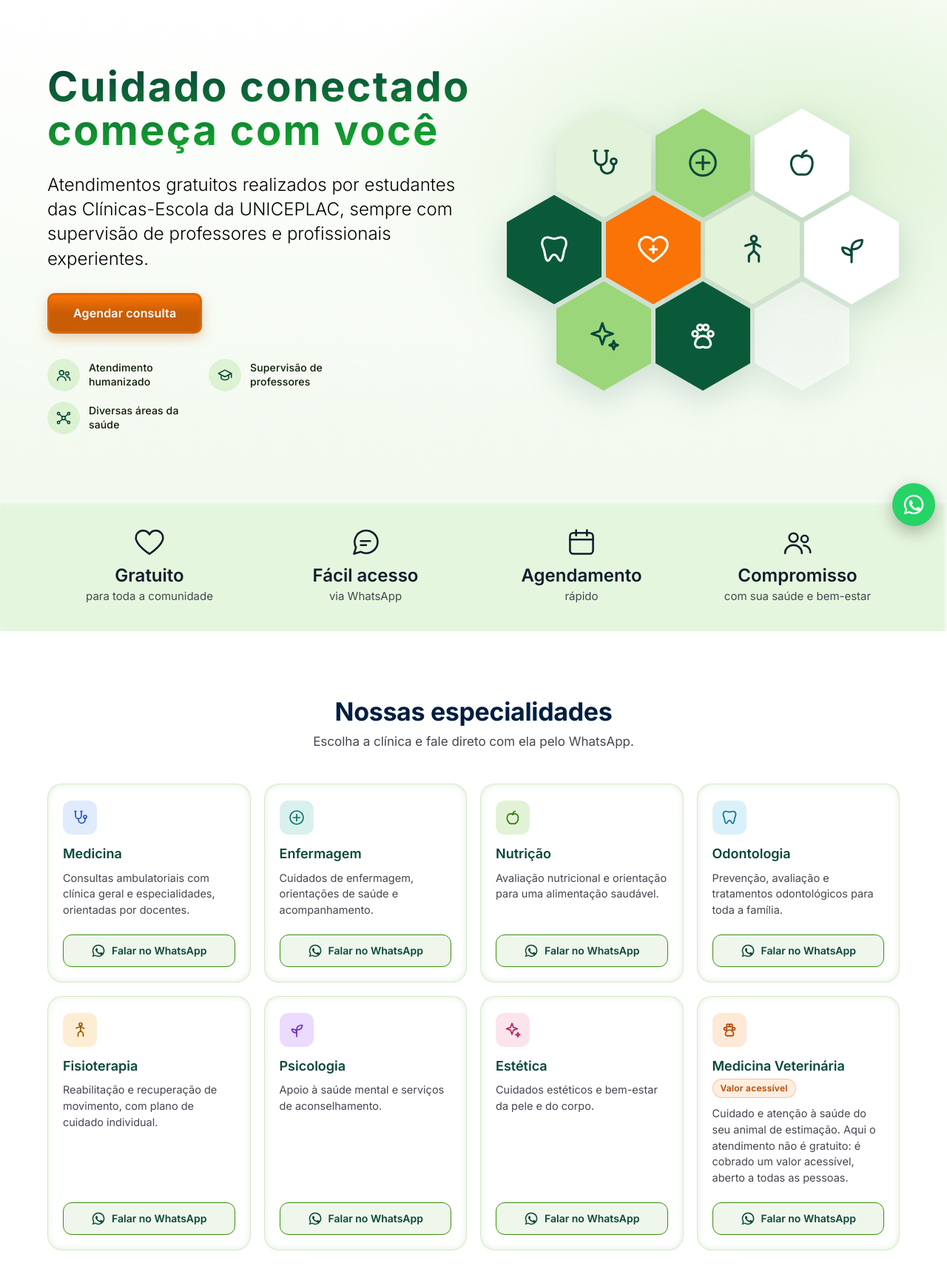
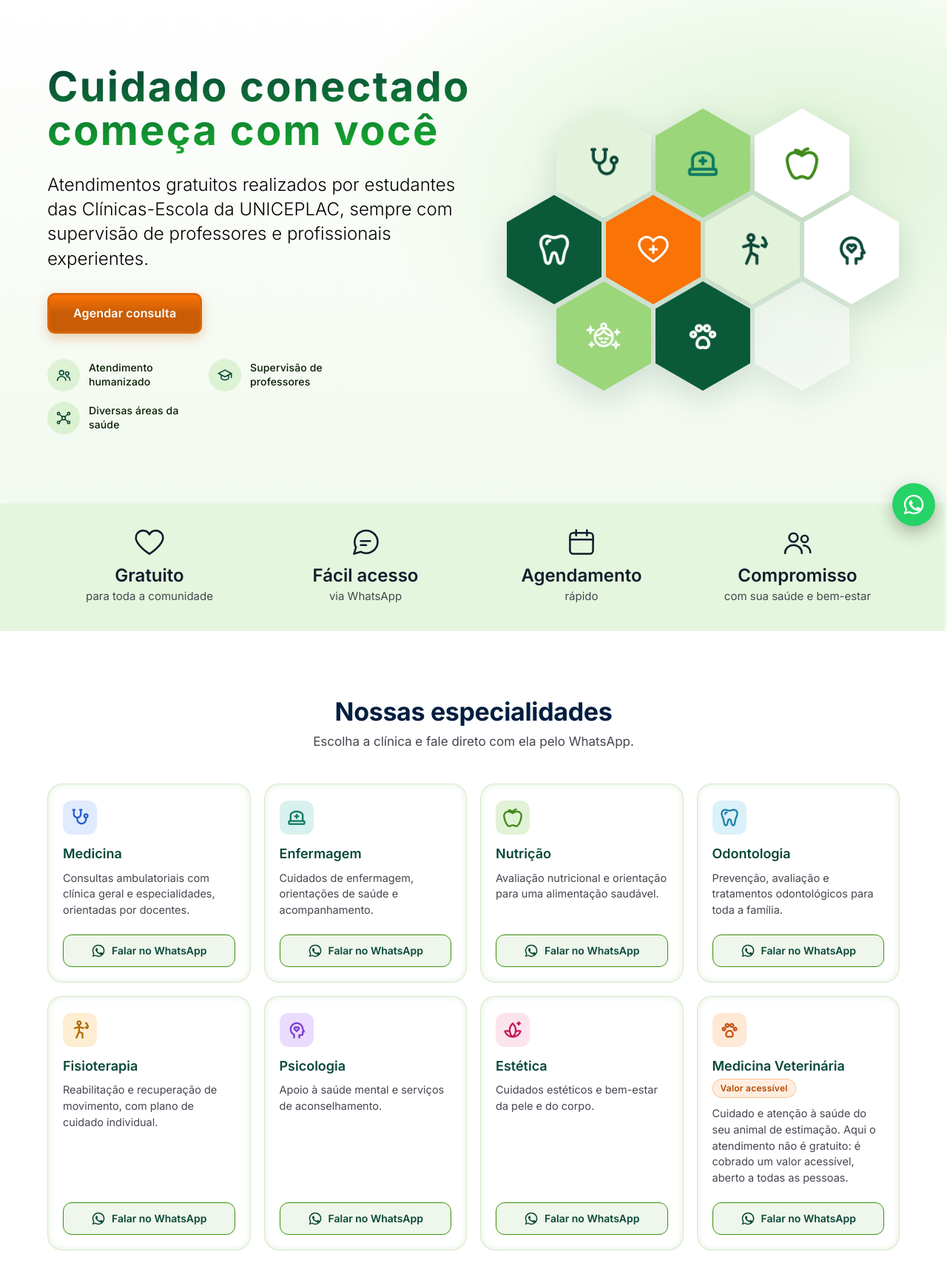
Before and after one commit to mikeds411/lpconecta, a Django app: page / in a window 1280 px wide. Shown: the part 73-1803 px from the top of the page at 74% size. Run offline with Django 5.2, Linux system fonts and the light colour scheme.

Commit message:
Ícones próprios nas especialidades e na colmeia
- Cartões de Especialidades: ícones coloridos de cada clínica (WebP 112px)
- Colmeia do topo: mesmos ícones, com versões em verde-escuro/branco
  para Medicina, Fisioterapia, Psicologia e Estética
- Ícone fica branco nos hexágonos escuros e no hover laranja

Co-Authored-By: Claude Opus 5.5 <noreply@anthropic.com>

```diff
--- a/static/landing/css/styles.css
+++ b/static/landing/css/styles.css
@@ -312,3 +312,11 @@ a.hex:hover,a.hex:focus-visible{--bg:var(--orange-400);--fg:#fff;transform:scale
 .reviews__head h3::before{content:"";flex:none;width:6px;height:1.1em;border-radius:3px;background:linear-gradient(180deg,var(--orange-400),var(--orange-600))}
 .reviews__head p{margin-top:4px;font-size:15px;color:var(--text)}
 .reviews .quotes{flex:1}
+
+/* ---------- Ícones das especialidades (imagens) ---------- */
+.clinic__ico img{width:28px;height:28px;object-fit:contain}
+
+/* ---------- Ícones da colmeia (imagens) ---------- */
+.hex__img{width:calc(var(--hw) * .38);height:calc(var(--hw) * .38);object-fit:contain;transition:filter .2s}
+/* em hexágonos escuros e no hover laranja, o ícone fica branco para manter o contraste */
+.hex--dark .hex__img,a.hex:hover .hex__img,a.hex:focus-visible .hex__img{filter:brightness(0) invert(1)}
--- a/templates/index.html
+++ b/templates/index.html
@@ -93,19 +93,19 @@
     <div class="hero__art" aria-label="As oito clínicas-escola">
       <div class="honey">
         <div class="honey__row">
-          <a class="hex hex--light" href="#clinica-medicina" aria-label="Medicina"><svg class="i"><use href="#c-medicina"/></svg></a>
-          <a class="hex hex--green" href="#clinica-enfermagem" aria-label="Enfermagem"><svg class="i"><use href="#c-enfermagem"/></svg></a>
-          <a class="hex hex--white" href="#clinica-nutricao" aria-label="Nutrição"><svg class="i"><use href="#c-nutricao"/></svg></a>
+          <a class="hex hex--light" href="#clinica-medicina" aria-label="Medicina"><img class="hex__img" src="{% static 'landing/assets/icons/colmeia-medicina.webp' %}" alt="" width="54" height="54"></a>
+          <a class="hex hex--green" href="#clinica-enfermagem" aria-label="Enfermagem"><img class="hex__img" src="{% static 'landing/assets/icons/enfermagem.webp' %}" alt="" width="54" height="54"></a>
+          <a class="hex hex--white" href="#clinica-nutricao" aria-label="Nutrição"><img class="hex__img" src="{% static 'landing/assets/icons/nutricao.webp' %}" alt="" width="54" height="54"></a>
         </div>
         <div class="honey__row">
-          <a class="hex hex--dark" href="#clinica-odontologia" aria-label="Odontologia"><svg class="i"><use href="#c-odontologia"/></svg></a>
+          <a class="hex hex--dark" href="#clinica-odontologia" aria-label="Odontologia"><img class="hex__img" src="{% static 'landing/assets/icons/odontologia.webp' %}" alt="" width="54" height="54"></a>
           <span class="hex hex--orange" aria-hidden="true"><svg class="i"><use href="#i-hands"/></svg></span>
-          <a class="hex hex--light" href="#clinica-fisioterapia" aria-label="Fisioterapia"><svg class="i"><use href="#c-fisioterapia"/></svg></a>
-          <a class="hex hex--white" href="#clinica-psicologia" aria-label="Psicologia"><svg class="i"><use href="#c-psicologia"/></svg></a>
+          <a class="hex hex--light" href="#clinica-fisioterapia" aria-label="Fisioterapia"><img class="hex__img" src="{% static 'landing/assets/icons/colmeia-fisioterapia.webp' %}" alt="" width="54" height="54"></a>
+          <a class="hex hex--white" href="#clinica-psicologia" aria-label="Psicologia"><img class="hex__img" src="{% static 'landing/assets/icons/colmeia-psicologia.webp' %}" alt="" width="54" height="54"></a>
         </div>
         <div class="honey__row">
-          <a class="hex hex--green" href="#clinica-estetica" aria-label="Estética"><svg class="i"><use href="#c-estetica"/></svg></a>
-          <a class="hex hex--dark" href="#clinica-veterinaria" aria-label="Medicina Veterinária"><svg class="i"><use href="#c-veterinaria"/></svg></a>
+          <a class="hex hex--green" href="#clinica-estetica" aria-label="Estética"><img class="hex__img" src="{% static 'landing/assets/icons/colmeia-estetica.webp' %}" alt="" width="54" height="54"></a>
+          <a class="hex hex--dark" href="#clinica-veterinaria" aria-label="Medicina Veterinária"><img class="hex__img" src="{% static 'landing/assets/icons/veterinaria.webp' %}" alt="" width="54" height="54"></a>
           <span class="hex hex--ghost" aria-hidden="true"></span>
         </div>
       </div>
@@ -133,49 +133,49 @@
 
     <ul class="clinics">
       <li class="clinic" id="clinica-medicina">
-        <span class="clinic__ico clinic__ico--blue"><svg class="i"><use href="#c-medicina"/></svg></span>
+        <span class="clinic__ico clinic__ico--blue"><img src="{% static 'landing/assets/icons/medicina.webp' %}" alt="" width="28" height="28" loading="lazy"></span>
         <h3>Medicina</h3>
         <p>Consultas ambulatoriais com clínica geral e especialidades, orientadas por docentes.</p>
         <a class="btn btn--wa" data-clinic="medicina" href="https://wa.me/5561999999999?text=Ol%C3%A1!%20Gostaria%20de%20agendar%20um%20atendimento%20na%20cl%C3%ADnica%20de%20Medicina." target="_blank" rel="noopener" aria-label="Falar com a clínica de Medicina no WhatsApp"><svg class="i"><use href="#i-whatsapp"/></svg>Falar no WhatsApp</a>
       </li>
       <li class="clinic" id="clinica-enfermagem">
-        <span class="clinic__ico clinic__ico--teal"><svg class="i"><use href="#c-enfermagem"/></svg></span>
+        <span class="clinic__ico clinic__ico--teal"><img src="{% static 'landing/assets/icons/enfermagem.webp' %}" alt="" width="28" height="28" loading="lazy"></span>
         <h3>Enfermagem</h3>
         <p>Cuidados de enfermagem, orientações de saúde e acompanhamento.</p>
         <a class="btn btn--wa" data-clinic="enfermagem" href="https://wa.me/5561999999999?text=Ol%C3%A1!%20Gostaria%20de%20agendar%20um%20atendimento%20na%20cl%C3%ADnica%20de%20Enfermagem." target="_blank" rel="noopener" aria-label="Falar com a clínica de Enfermagem no WhatsApp"><svg class="i"><use href="#i-whatsapp"/></svg>Falar no WhatsApp</a>
       </li>
       <li class="clinic" id="clinica-nutricao">
-        <span class="clinic__ico clinic__ico--lime"><svg class="i"><use href="#c-nutricao"/></svg></span>
+        <span class="clinic__ico clinic__ico--lime"><img src="{% static 'landing/assets/icons/nutricao.webp' %}" alt="" width="28" height="28" loading="lazy"></span>
         <h3>Nutrição</h3>
         <p>Avaliação nutricional e orientação para uma alimentação saudável.</p>
         <a class="btn btn--wa" data-clinic="nutricao" href="https://wa.me/5561999999999?text=Ol%C3%A1!%20Gostaria%20de%20agendar%20um%20atendimento%20na%20cl%C3%ADnica%20de%20Nutri%C3%A7%C3%A3o." target="_blank" rel="noopener" aria-label="Falar com a clínica de Nutrição no WhatsApp"><svg class="i"><use href="#i-whatsapp"/></svg>Falar no WhatsApp</a>
       </li>
       <li class="clinic" id="clinica-odontologia">
-        <span class="clinic__ico clinic__ico--sky"><svg class="i"><use href="#c-odontologia"/></svg></span>
+        <span class="clinic__ico clinic__ico--sky"><img src="{% static 'landing/assets/icons/odontologia.webp' %}" alt="" width="28" height="28" loading="lazy"></span>
         <h3>Odontologia</h3>
         <p>Prevenção, avaliação e tratamentos odontológicos para toda a família.</p>
         <a class="btn btn--wa" data-clinic="odontologia" href="https://wa.me/5561999999999?text=Ol%C3%A1!%20Gostaria%20de%20agendar%20um%20atendimento%20na%20cl%C3%ADnica%20de%20Odontologia." target="_blank" rel="noopener" aria-label="Falar com a clínica de Odontologia no WhatsApp"><svg class="i"><use href="#i-whatsapp"/></svg>Falar no WhatsApp</a>
       </li>
       <li class="clinic" id="clinica-fisioterapia">
-        <span class="clinic__ico clinic__ico--amber"><svg class="i"><use href="#c-fisioterapia"/></svg></span>
+        <span class="clinic__ico clinic__ico--amber"><img src="{% static 'landing/assets/icons/fisioterapia.webp' %}" alt="" width="28" height="28" loading="lazy"></span>
         <h3>Fisioterapia</h3>
         <p>Reabilitação e recuperação de movimento, com plano de cuidado individual.</p>
         <a class="btn btn--wa" data-clinic="fisioterapia" href="https://wa.me/5561999999999?text=Ol%C3%A1!%20Gostaria%20de%20agendar%20um%20atendimento%20na%20cl%C3%ADnica%20de%20Fisioterapia." target="_blank" rel="noopener" aria-label="Falar com a clínica de Fisioterapia no WhatsApp"><svg class="i"><use href="#i-whatsapp"/></svg>Falar no WhatsApp</a>
       </li>
       <li class="clinic" id="clinica-psicologia">
-        <span class="clinic__ico clinic__ico--violet"><svg class="i"><use href="#c-psicologia"/></svg></span>
+        <span class="clinic__ico clinic__ico--violet"><img src="{% static 'landing/assets/icons/psicologia.webp' %}" alt="" width="28" height="28" loading="lazy"></span>
         <h3>Psicologia</h3>
         <p>Apoio à saúde mental e serviços de aconselhamento.</p>
         <a class="btn btn--wa" data-clinic="psicologia" href="https://wa.me/5561999999999?text=Ol%C3%A1!%20Gostaria%20de%20agendar%20um%20atendimento%20na%20cl%C3%ADnica%20de%20Psicologia." target="_blank" rel="noopener" aria-label="Falar com a clínica de Psicologia no WhatsApp"><svg class="i"><use href="#i-whatsapp"/></svg>Falar no WhatsApp</a>
       </li>
       <li class="clinic" id="clinica-estetica">
-        <span class="clinic__ico clinic__ico--rose"><svg class="i"><use href="#c-estetica"/></svg></span>
+        <span class="clinic__ico clinic__ico--rose"><img src="{% static 'landing/assets/icons/estetica.webp' %}" alt="" width="28" height="28" loading="lazy"></span>
         <h3>Estética</h3>
         <p>Cuidados estéticos e bem-estar da pele e do corpo.</p>
         <a class="btn btn--wa" data-clinic="estetica" href="https://wa.me/5561999999999?text=Ol%C3%A1!%20Gostaria%20de%20agendar%20um%20atendimento%20na%20cl%C3%ADnica%20de%20Est%C3%A9tica." target="_blank" rel="noopener" aria-label="Falar com a clínica de Estética no WhatsApp"><svg class="i"><use href="#i-whatsapp"/></svg>Falar no WhatsApp</a>
       </li>
       <li class="clinic" id="clinica-veterinaria">
-        <span class="clinic__ico clinic__ico--orange"><svg class="i"><use href="#c-veterinaria"/></svg></span>
+        <span class="clinic__ico clinic__ico--orange"><img src="{% static 'landing/assets/icons/veterinaria.webp' %}" alt="" width="28" height="28" loading="lazy"></span>
         <h3>Medicina Veterinária</h3>
         <span class="clinic__tag">Valor acessível</span>
         <p>Cuidado e atenção à saúde do seu animal de estimação. Aqui o atendimento não é gratuito: é cobrado um valor acessível, aberto a todas as pessoas.</p>
```
Also changed, not shown: static/landing/assets/icons/colmeia-estetica.webp (added), static/landing/assets/icons/colmeia-fisioterapia.webp (added), static/landing/assets/icons/colmeia-medicina.webp (added), static/landing/assets/icons/colmeia-psicologia.webp (added), static/landing/assets/icons/enfermagem.webp (added), static/landing/assets/icons/estetica.webp (added), static/landing/assets/icons/fisioterapia.webp (added), static/landing/assets/icons/medicina.webp (added), static/landing/assets/icons/nutricao.webp (added), static/landing/assets/icons/odontologia.webp (added), static/landing/assets/icons/psicologia.webp (added), static/landing/assets/icons/veterinaria.webp (added).
